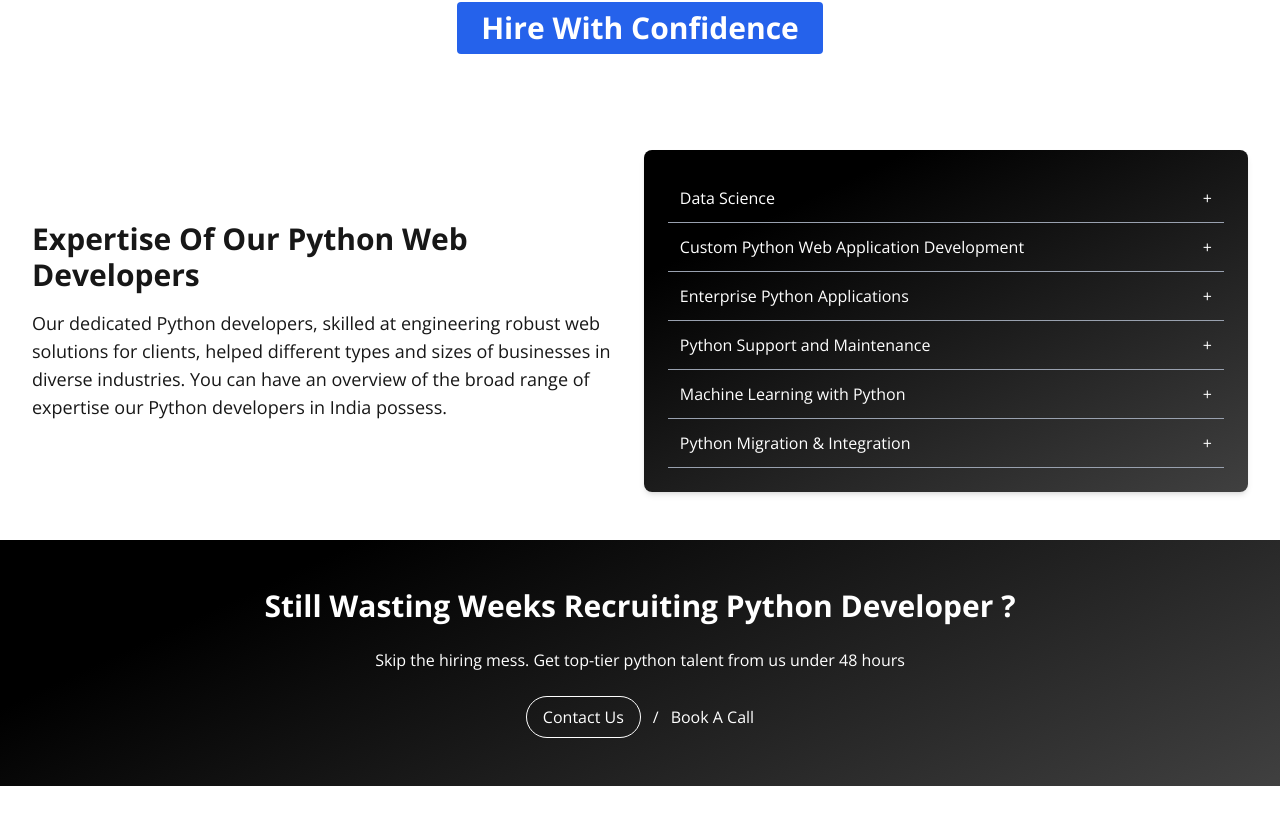
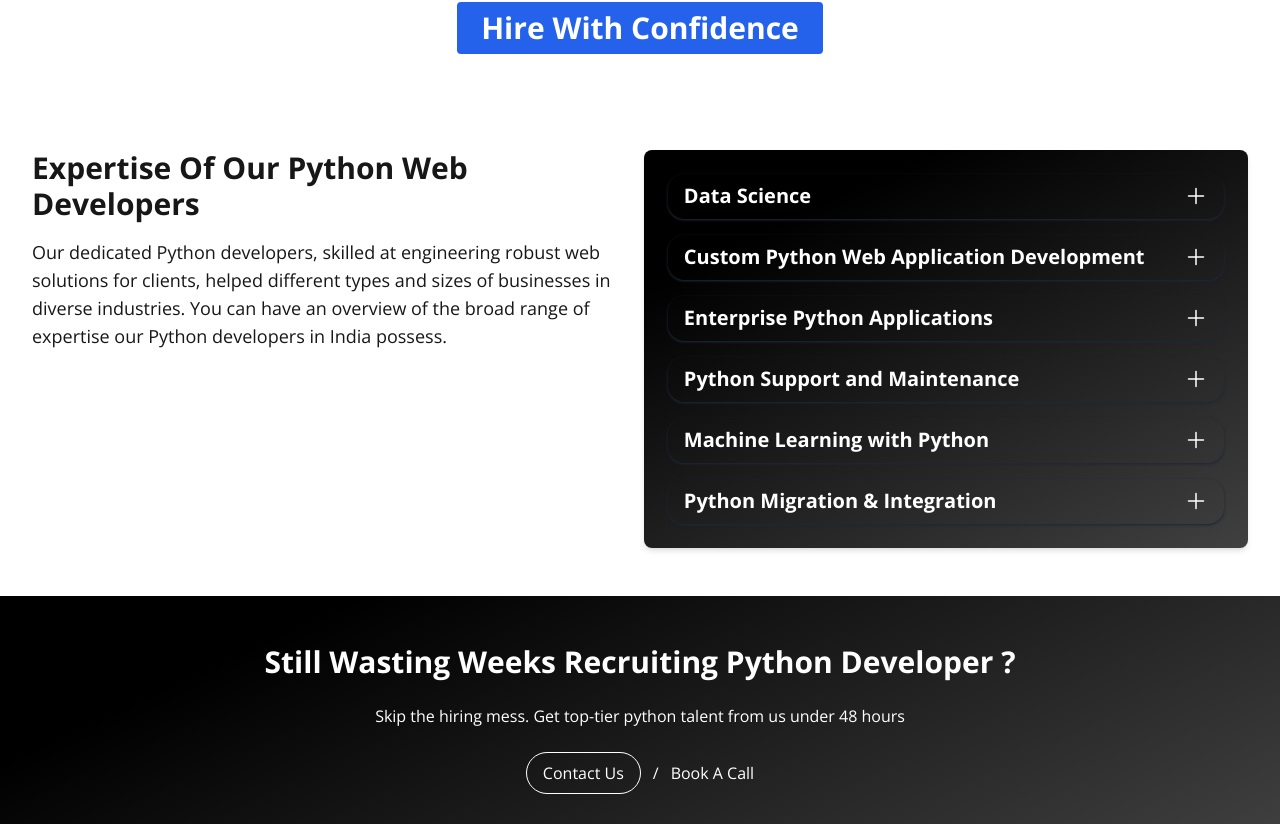
Before and after one commit to faizdev007/OVE_Web, a Next.js app: page /hire in a window 1280 px wide. Shown: the part 1716-2540 px from the top of the page. Built offline with nearby package versions, Linux system fonts and the light colour scheme; what tailwindcss-animated would draw is missing.

Commit message:
update devloper profile

```diff
--- a/app/globals.css
+++ b/app/globals.css
@@ -93,3 +93,12 @@ body {
   background: #f1f1f1;
   display: none; /* Hide buttons */
 }
+
+
+.zigzag {
+  background: linear-gradient(135deg, #f0f0f0 25%, transparent 25%) -50px 0,
+              linear-gradient(225deg, #f0f0f0 25%, transparent 25%);
+  background-size: 100px 100px;
+  background-repeat: repeat;
+  clip-path: polygon(69% 94%, 79% 87%, 91% 93%, 100% 100%, 0 100%, 9% 84%, 20% 91%, 31% 86%, 42% 92%, 55% 87%);
+}
--- a/app/hire/page.tsx
+++ b/app/hire/page.tsx
@@ -9,6 +9,12 @@ import { Swiper, SwiperSlide } from "swiper/react";
 export default function Hire()
 {
     const [activeSection, setActiveSection] = useState(null);
+
+    const [activeIndex, setActiveIndex] = useState<number | null>(null);
+
+    const toggle = (index: number) => {
+    setActiveIndex(index === activeIndex ? null : index);
+    };
 
     const toggleSection = (section:any) => {
         setActiveSection(activeSection === section ? null : section);
@@ -58,7 +64,7 @@ export default function Hire()
     return(
         <>
             <div className="relative -top-15 2xl:top-0">
-            <section className="blackgradiant md:h-screen 2xl:h-[600] pt-16 lg:flex gap-2 dark:bg-gray-800 text-white relative px-4 sm:px-6 lg:px-8 mx-auto">
+                <section className="blackgradiant min-h-screen 2xl:h-max 2xl:h-[600] pt-16 lg:flex gap-2 dark:bg-gray-800 text-white relative px-4 sm:px-6 lg:px-8 mx-auto">
                     <div className="flex w-full flex-col h-full justify-between gap-8 items-center md:items-start py-6">
                         <h1 className="text-oveblue md:text-6xl text-3xl font-bold">Hire Full-Stack Developer</h1>
                         <p className="md:text-xl text-sm">Lorem ipsum dolor sit amete consectetur adipiscing elit seedo eiusmod tempor incididunt labore dolore magna aliqua eneom minim veniam quos nostrud exercitation ullamco laboris nisi ut aliquip. </p>
@@ -82,12 +88,12 @@ export default function Hire()
                             </div>
                         </div>
                     </div>
-                <div className="w-full lg:flex items-center hidden relative justify-center">
+                    <div className="w-full lg:flex hidden relative justify-center">
                         <div className="aspect-[1/1] md:absolute z-30">
                             <div className="absolute z-20 bottom-0">
                                 <Image src={'/assets/hire/devbg.webp'} alt="PBG" width={1000} height={1000} className="rounded-xl"/>
                             </div>
-                        <Image src={'/assets/hire/anjali.png'} alt="developer" width={500} height={500} className="relative z-40"/>
+                            <Image loading="lazy" src={'/assets/hire/anjali.png'} alt="developer" width={500} height={500} className="relative z-40"/>
                             <div className="absolute border z-40 bg-gray-800 bottom-0 p-4 rounded-xl shadow-sm drop-shadow">
                                 <h3 className="md:text-xl font-bold">AnJali</h3>
                                 <span className="text-sm">Senior Full-Stack Developer</span>
@@ -138,7 +144,7 @@ export default function Hire()
 
                 <section className="py-12 flex flex-col gap-6 relative px-4 py-2 sm:px-6 lg:px-8 mx-auto">
                     {/* Main Header */}
-                <div className="lg:flex gap-2 justify-between items-center">
+                    <div className="lg:flex gap-2 justify-between">
                         <div className="lg:w-1/2">
                             <h2 className="text-3xl font-bold">Expertise Of Our Python Web Developers</h2>
                             <p className="mt-4 text-lg">
@@ -147,26 +153,40 @@ export default function Hire()
                                 range of expertise our Python developers in India possess.
                             </p>
                         </div>
-                    <div className="lg:w-1/2 w-full blackgradiant p-6 rounded-lg shadow-md">
-                        <ul>
-                            {listinfos.map((item,key)=>(
-                                <li
-                                    key={key}
-                                    className="cursor-pointer p-3 border-b border-gray-400 hover:text-blue-500"
-                                    onClick={() => toggleSection(item.title)}
+                        <div className="lg:w-1/2 w-full blackgradiant text-white p-6 rounded-lg shadow-md">
+                            <div className="w-full">
+                                <div className="space-y-4">
+                                {listinfos.map((item, index) => (
+                                    <div
+                                    key={index}
+                                    className={` border-white rounded-2xl py-2 px-4 shadow-sm shadow-gray-800 transition-all duration-20 cursor-pointer ${
+                                        activeIndex === index ? 'border-b-4' : ''
+                                    }`}
+                                    onClick={() => toggle(index)}
                                     >
-                                    <div className="flex justify-between text-white items-center">
-                                        <span>{item.title}</span>
-                                        <span>{activeSection === item.title ? '-' : '+'}</span>
+                                    <div className="flex justify-between items-center gap-2">
+                                        <p className="font-bold md:text-xl">{item.title}</p>
+                                        <div className=''>
+                                        <svg xmlns="http://www.w3.org/2000/svg" fill="none" viewBox="0 0 24 24" strokeWidth="1.5" stroke="currentColor" className={`size-6 transition-transform duration-300 ${
+                                            activeIndex === index ? 'rotate-135' : ''
+                                        }`}>
+                                            <path strokeLinecap="round" strokeLinejoin="round" d="M12 4.5v15m7.5-7.5h-15" />
+                                        </svg>
                                         </div>
-                                    {activeSection === item.title && (
-                                        <div className="mt-2 pl-6 text-sm text-gray-400 animate-flip-down animate-ease-in-out">
-                                        {item.description}
                                     </div>
-                                    )}
-                                </li>
+
+                                    <div
+                                        className={`overflow-hidden transition-all border-t border-white duration-500 ease-in-out ${
+                                            activeIndex === index ? 'max-h-40 opacity-100 mt-4' : 'max-h-0 opacity-0'
+                                        }`}
+                                        >
+                                        <p className="text-gray-300 dark:text-white pt-2 md:text-lg text-sm">{item.description}</p>
+                                    </div>
+                                    </div>
                                 ))}
-                        </ul>
+                                </div>
+                            </div>
+
                         </div>
                     </div>
                 </section>
--- a/next.config.ts
+++ b/next.config.ts
@@ -12,11 +12,11 @@ const nextConfig: NextConfig = {
         destination: "/", // Change to your desired landing page
         permanent: true,  // 308 redirect, cached by browsers & search engines
       },
-      {
-        source: "/hire",
-        destination: "/", // Or /404 if you want a not-found page
-        permanent: true,
-      }
+      // {
+      //   source: "/hire",
+      //   destination: "/", // Or /404 if you want a not-found page
+      //   permanent: true,
+      // }
     ];
   },
   async rewrites() {
```
Also changed, not shown: components/Homepage/developer.js (+81 -58 lines). Lines whose indentation alone changed are shown as unchanged.
